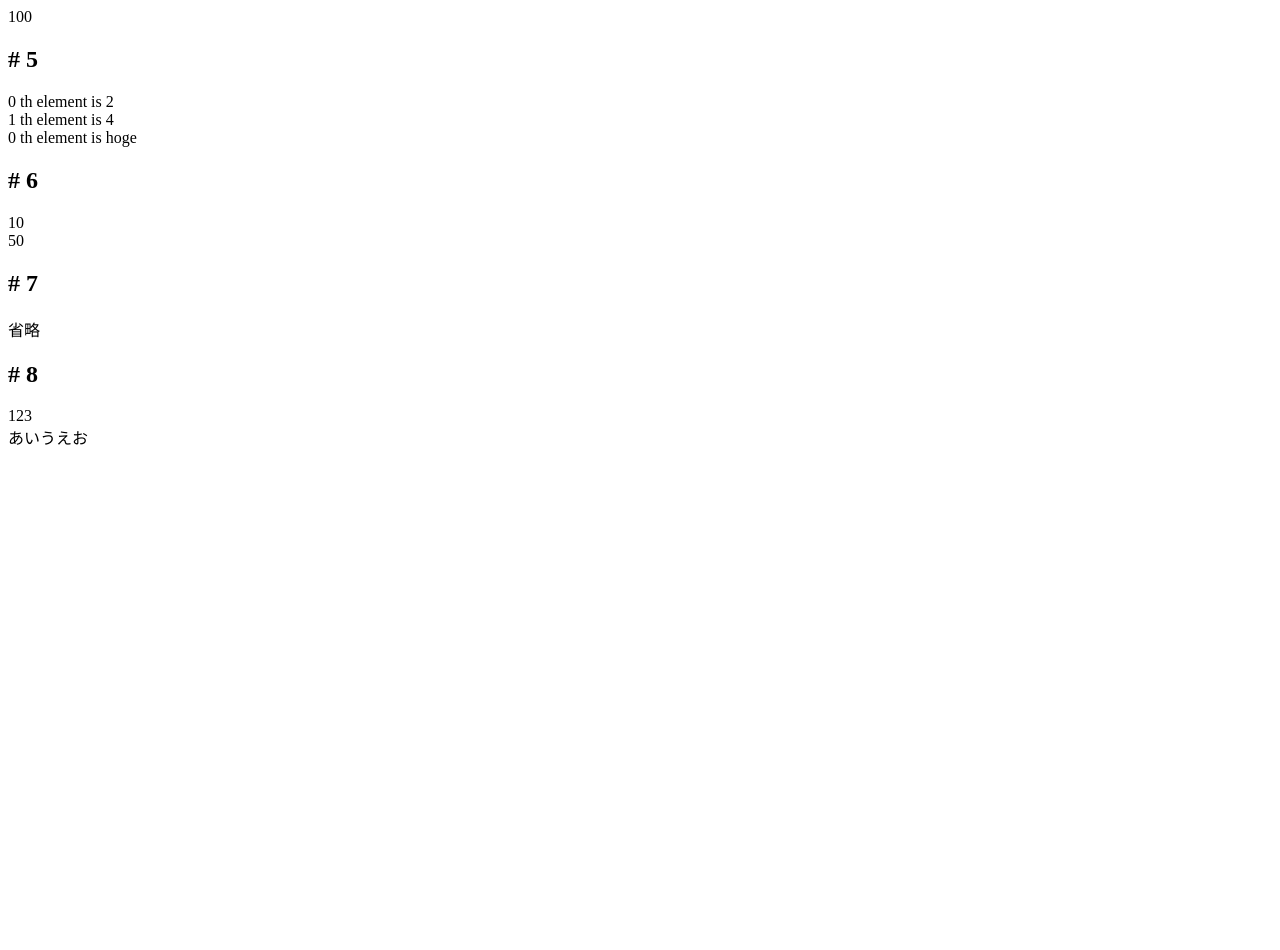
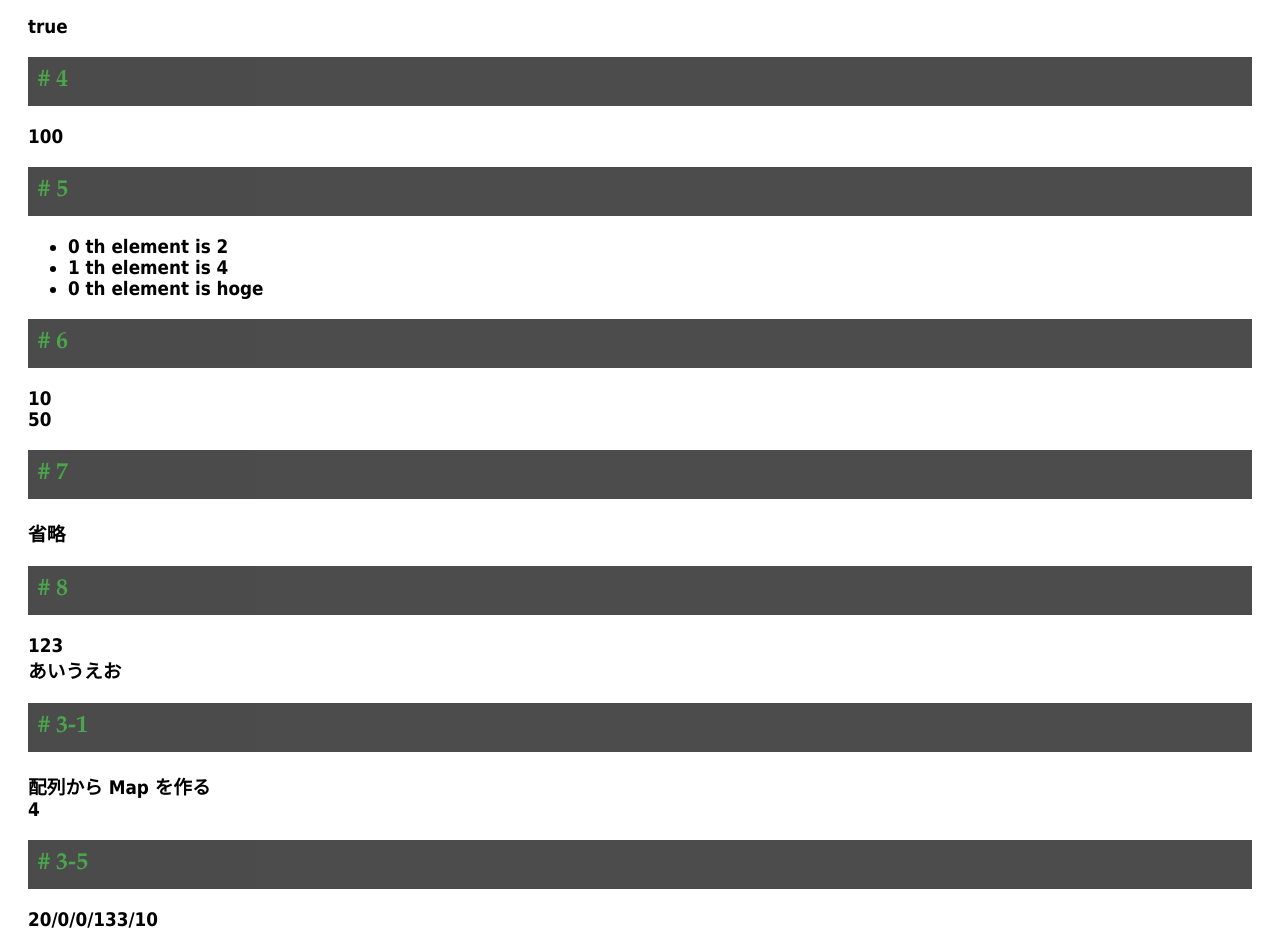
Before and after one commit to thesugar/react-playground, a Next.js app in the folder next-ts/: page /practice in a window 1280 px wide. Shown: the part 400-1350 px from the top of the page. Before the commit the page ends 865 px from the top, so only its background shows below. Built offline with nearby package versions, Linux system fonts and the light colour scheme.

Commit message:
added practice.

```diff
--- a/next-ts/pages/practice.tsx
+++ b/next-ts/pages/practice.tsx
@@ -123,51 +123,222 @@ declare function useState<T>(
     initialValue: T
 ):[T, (updator: UseStateUpdatorArgument<T>) => void];
 
+// 3-1 配列から Map を作る
+
+/*
+今回、mapFromArrayは2つの型引数を持つ。
+1つ目は T で、これは渡される配列の要素の型（オブジェクト）である。
+2つ目は K で、2 つ目の引数の型です。これは使用するプロパティ名を表すリテラル型を期待している。引数 key で指定されるプロパティ名は T が持つプロパティの名前でなければならないため、型引数の制約にそのことを書く。
+それが `K extends keyof T`の部分。これは K が keyof T の部分型でなければいけないということを示しており、keyof T は T が持つプロパティ名いずれかの型です。今回の使用例では、Tは {id: number; name: string} なので keyof T は "id" | "name" となる。
+Kはその部分型（つまり "id" | "name" に当てはめることができる型）なので、"id" や "name"、"id" | "name" などが可能。問題の使用例では mapFromArray(data, "id") として使用されているため、K には "id" という型が入る。
+
+返り値の Map 型は2つの型引数をとる型です。1 つ目はキーの、2 つ目は値の型です。今回、Map のキーとなるのは各オブジェクト obj の、keyで指定されたプロパティ、すなわち obj[key] の型です。例えば key が "id" の場合は obj["id"] の型となる。
+いまオブジェクトの型は T で、キーの名前はリテラル型として K に入っているため、プロパティアクセス型を用いて obj[key] の型は T[K] と表現できる。
+
+Map に入る値はオブジェクトそのものなので、2 つ目の型引数は普通に T です。
+
+なお、今回は返り値の型のアノテーション（Map<T[K], T>）を省略してしまうとTypeScriptが推論できず、Map<any, any>にされてしまう。
+このように型アノテーションで指示する方法の他に、new Map() を new Map<T[K], T>() として型を教えてあげる方法もある。
+*/
+
+function mapFromArray<T, K extends keyof T> (arr: T[], key: K): Map<T[K], K> {
+    const result = new Map();
+    for (const obj of arr) {
+        result.set(obj[key], obj);
+    }
+    return result;
+}
+
+const data = [
+    { id: 1, name: 'sugar' },
+    { id: 2, name: 'salt' },
+    { id: 20, name: 'kohh' },
+    { id: 100, name: 'hannya' }
+]
+
+const dataMap = mapFromArray(data, 'id');
+console.log(dataMap);
+
+// 3-2
+// オブジェクトの型を渡されると、その各プロパティを全部省略可能にするもの
+//　💪Mapped Typesの基本的な使い方
+// keyof T に属する各プロパティ名 K に対して、型 T[K] を持つ K という省略可能なプロパティが
+// 存在するようなオブジェクトの型が MyPartial<T> である。
+type MyPartial<T> = {[K in keyof T]?: T[K]};
+
+type T1 = MyPartial<{
+    foo: number;
+    bar: string;
+}>;
+
+const t1:T1 = {
+    foo: 20,
+    bar: "ja"
+};
+
+console.log(t1);
+
+// 3-3 イベント
+interface EventPayloads {
+    start: {
+        user: string;
+    };
+
+    stop: {
+        user: string;
+        after: number;
+    };
+
+    end: {};
+}
+
+// 引数に渡された文字列に応じて（"start", "stop" , "end"）型の挙動を変えたい場合は
+// その文字列をリテラル型として取得するのが定番。　Ev extends keyof E とすることで
+// E に定義されていないイベント名を拒否する。
+class EventDischarger<E> {
+    emit<Ev extends keyof E>(eventname: Ev, payload: E[Ev]) {
+        // 省略...
+    }
+}
+
+// 3-4 reducer
+
+// アクションの型を Action とし、ユニオン型を用いて定義する。
+// 代数的データ型を模したパターン。TypeScriptでは頻出。
+type Action =
+    | {
+        type: "increment";
+        amount: number;
+    }
+    | {
+        type: "decrement";
+        amount: number;
+    } |
+    {
+        type: "reset";
+        value: number;
+    };
+
+const reducer = (state: number, action: Action) => {
+    switch (action.type) {
+        case "increment":
+            return state + action.amount;
+
+        case "decrement":
+            return state - action.amount;
+
+        case "reset":
+            return action.value;
+    }
+};
+
+// 3-5
+// ↓これでもよさげ。。。？
+// type Func<A, R> = (arg: A extends undefined ? void | undefined : A) => R;
+
+type Func<A, R> = undefined extends A ? (arg?: A) => R : (arg: A) => R;
+// undefined extends A は undefined 型が A 型の部分型であるという条件を表している
+// これは A が undefined を受け入れる型であるかどうかを判定しているということ。
+// A が undefined である場合のほか、 A が number | undefined の場合も合致する。
+
+const f1: Func<number, number> = num => num + 10;
+const v1: number = f1(10)
+
+const f2: Func<undefined, number> = () => 0;
+const v2: number = f2();
+const v3: number = f2(undefined);
+
+const f3: Func<number | undefined, number> = num => (num || 0) + 10;
+const v4: number = f3(123);
+const v5: number = f3();
+
+// error example
+//const v6: number = f1();
+
 
 const Practice: NextPage = () => (
     <div>
         <h1>TypeScript の練習</h1>
-        <p>
             <h2># 1</h2>
+            <h3>
             {isPositive(3) ? 'true' : 'false'}
-        </p>
-        <p>
+            </h3>
             <h2># 2</h2>
+            <h3>
             {showUserInfo({name: 'John', age: 16, private: false})}
-        </p>
-        <p>
+            </h3>
             <h2># 3</h2>
+            <h3>
             {isPositive2(5) ? 'true': 'false'}
-        </p>
-        <p>
+            </h3>
             <h2># 4</h2>
-            {sumOfPos([10, 90, -2, 0, -20])}<br />
-        </p>
-
-        <p>
+            <h3>
+            {sumOfPos([10, 90, -2, 0, -20])}
+            </h3>
             <h2># 5</h2>
+            <h3>
+            <ul>
             {myFilter([1, 2, 3, 4, 5], num => num % 2 === 0).map((v, i) =>
-                 <div>{i} th element is {v}</div>)}
+                 <li key={i}>{i} th element is {v}</li>)}
             {myFilter(['foo', 'hoge', 'bar'], str => str.length >= 4).map((v, i) =>
-                <div>{i} th element is {v}</div>)}
-        </p>
-
-        <p>
+                <li key={i}>{i} th element is {v}</li>)}
+            </ul>
+            </h3>
             <h2># 6</h2>
+            <h3>
             {slowSpeed} <br />
             {mediumSpeed}
-        </p>
+            </h3>
+            <h2># 7</h2>
+            <h3>
+            省略
+            </h3>
 
-        <p>
-            <h2># 7</h2>
-            省略
-        </p>
-
-        <p>
             <h2># 8</h2>
+            <h3>
             {obj1.foo}<br />
             {obj1.id}<br />
-        </p>
+            </h3>
+            <h2># 3-1</h2>
+            <h3>配列から Map を作る<br />
+            {dataMap.size}
+            </h3>
+            <h2># 3-5</h2>
+            <h3>
+                {v1}/{v2}/{v3}/{v4}/{v5}
+            </h3>
+            <style jsx>
+            {`
+            div {
+                background-color: #fff;
+                opacity:
+            }
+
+            h1 {
+                color: blue;
+                background-color: pink;
+                margin: 20px;
+                padding: 10px;
+                align: center;
+                font-family: Tahoma;
+            }
+
+            h2 {
+                color: green;
+                background-color: black;
+                opacity: 70%;
+                font-family: Palatino;
+                margin: 20px;
+                padding: 10px;
+            }
+
+            h3 {
+                font-family: Tahoma;
+                margin: 20px;
+                paddding: 10px;
+            }
+            `}
+            </style>
     </div>
 );
 
```
